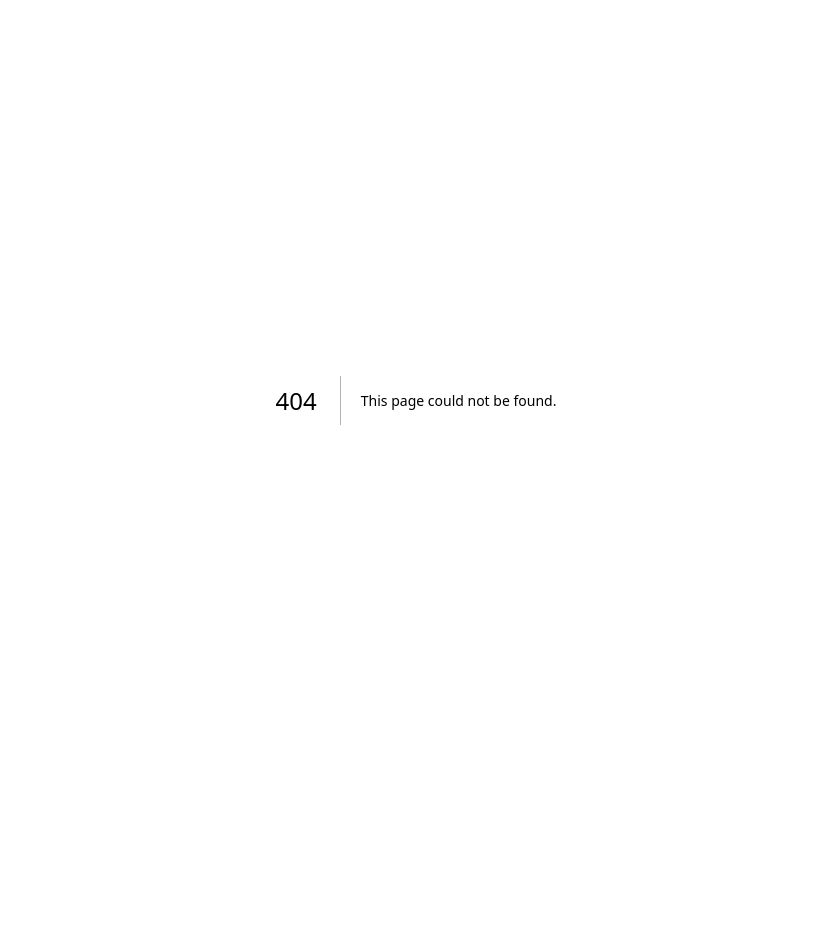
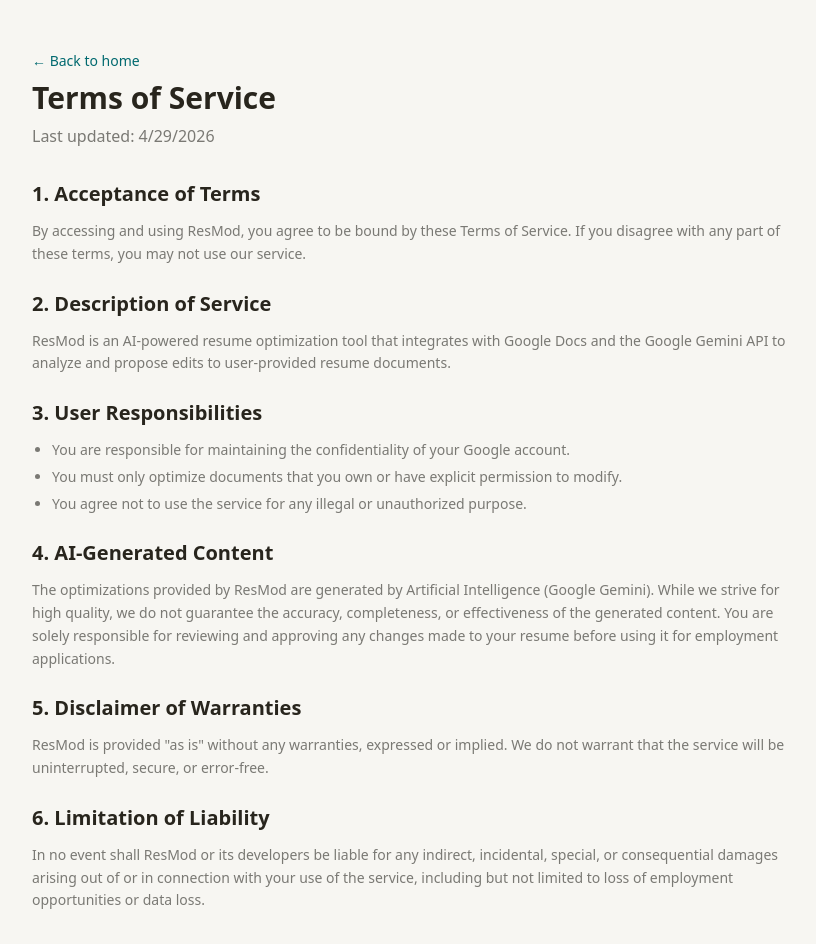
Before and after one commit to rider315/Res_Mod, a Next.js app: page /terms in a window 1280 px wide. Before the commit this address had no page. Shown: the top 944 px of the page, without its empty margins (224-1040 px from the left). Before the commit the page ends 800 px from the top, so only its background shows below. Built offline with nearby package versions, Linux system fonts and the light colour scheme.

Commit message:
feat: add privacy policy and terms of service pages for OAuth verification

```diff
--- /dev/null
+++ b/app/privacy/page.tsx
@@ -0,0 +1,56 @@
+import Link from 'next/link'
+
+export const metadata = {
+  title: 'Privacy Policy | ResMod',
+}
+
+export default function PrivacyPolicy() {
+  return (
+    <div className="min-h-screen bg-[var(--color-bg)] py-12 px-6">
+      <div className="max-w-3xl mx-auto space-y-8 text-[var(--color-text)]">
+        <div className="space-y-2">
+          <Link href="/" className="text-[var(--color-primary)] hover:underline text-sm font-medium">← Back to home</Link>
+          <h1 className="text-3xl font-bold">Privacy Policy</h1>
+          <p className="text-[var(--color-text-muted)]">Last updated: {new Date().toLocaleDateString()}</p>
+        </div>
+
+        <div className="space-y-6 text-sm leading-relaxed text-[var(--color-text-muted)]">
+          <section className="space-y-3">
+            <h2 className="text-xl font-semibold text-[var(--color-text)]">1. Information We Collect</h2>
+            <p>ResMod uses Google OAuth to authenticate users. When you sign in, we access:</p>
+            <ul className="list-disc pl-5 space-y-1">
+              <li>Your basic profile information (name and email address).</li>
+              <li>Your Google Drive and Google Docs files, specifically the resume documents you choose to optimize.</li>
+            </ul>
+          </section>
+
+          <section className="space-y-3">
+            <h2 className="text-xl font-semibold text-[var(--color-text)]">2. How We Use Your Data</h2>
+            <p>We use your data solely to provide the ResMod service:</p>
+            <ul className="list-disc pl-5 space-y-1">
+              <li>To create a copy of your selected Google Doc resume.</li>
+              <li>To read the contents of the copied resume for AI optimization via Google Gemini.</li>
+              <li>To write the proposed AI optimizations back to the copied document.</li>
+            </ul>
+            <p><strong>We do not modify your original documents.</strong> All modifications are made to a newly created copy.</p>
+          </section>
+
+          <section className="space-y-3">
+            <h2 className="text-xl font-semibold text-[var(--color-text)]">3. Data Storage and Retention</h2>
+            <p>ResMod operates entirely as a pass-through service. We do not store your resume data, job descriptions, or AI outputs on our servers. Your documents remain securely in your Google Drive account.</p>
+          </section>
+
+          <section className="space-y-3">
+            <h2 className="text-xl font-semibold text-[var(--color-text)]">4. Third-Party Sharing</h2>
+            <p>We share your resume content and job descriptions with Google Gemini API solely for the purpose of generating resume optimizations. We do not sell or share your data with any other third parties.</p>
+          </section>
+
+          <section className="space-y-3">
+            <h2 className="text-xl font-semibold text-[var(--color-text)]">5. Your Rights</h2>
+            <p>You can revoke ResMod&apos;s access to your Google account at any time by visiting your Google Account security settings.</p>
+          </section>
+        </div>
+      </div>
+    </div>
+  )
+}
--- /dev/null
+++ b/app/terms/page.tsx
@@ -0,0 +1,55 @@
+import Link from 'next/link'
+
+export const metadata = {
+  title: 'Terms of Service | ResMod',
+}
+
+export default function TermsOfService() {
+  return (
+    <div className="min-h-screen bg-[var(--color-bg)] py-12 px-6">
+      <div className="max-w-3xl mx-auto space-y-8 text-[var(--color-text)]">
+        <div className="space-y-2">
+          <Link href="/" className="text-[var(--color-primary)] hover:underline text-sm font-medium">← Back to home</Link>
+          <h1 className="text-3xl font-bold">Terms of Service</h1>
+          <p className="text-[var(--color-text-muted)]">Last updated: {new Date().toLocaleDateString()}</p>
+        </div>
+
+        <div className="space-y-6 text-sm leading-relaxed text-[var(--color-text-muted)]">
+          <section className="space-y-3">
+            <h2 className="text-xl font-semibold text-[var(--color-text)]">1. Acceptance of Terms</h2>
+            <p>By accessing and using ResMod, you agree to be bound by these Terms of Service. If you disagree with any part of these terms, you may not use our service.</p>
+          </section>
+
+          <section className="space-y-3">
+            <h2 className="text-xl font-semibold text-[var(--color-text)]">2. Description of Service</h2>
+            <p>ResMod is an AI-powered resume optimization tool that integrates with Google Docs and the Google Gemini API to analyze and propose edits to user-provided resume documents.</p>
+          </section>
+
+          <section className="space-y-3">
+            <h2 className="text-xl font-semibold text-[var(--color-text)]">3. User Responsibilities</h2>
+            <ul className="list-disc pl-5 space-y-1">
+              <li>You are responsible for maintaining the confidentiality of your Google account.</li>
+              <li>You must only optimize documents that you own or have explicit permission to modify.</li>
+              <li>You agree not to use the service for any illegal or unauthorized purpose.</li>
+            </ul>
+          </section>
+
+          <section className="space-y-3">
+            <h2 className="text-xl font-semibold text-[var(--color-text)]">4. AI-Generated Content</h2>
+            <p>The optimizations provided by ResMod are generated by Artificial Intelligence (Google Gemini). While we strive for high quality, we do not guarantee the accuracy, completeness, or effectiveness of the generated content. You are solely responsible for reviewing and approving any changes made to your resume before using it for employment applications.</p>
+          </section>
+
+          <section className="space-y-3">
+            <h2 className="text-xl font-semibold text-[var(--color-text)]">5. Disclaimer of Warranties</h2>
+            <p>ResMod is provided &quot;as is&quot; without any warranties, expressed or implied. We do not warrant that the service will be uninterrupted, secure, or error-free.</p>
+          </section>
+
+          <section className="space-y-3">
+            <h2 className="text-xl font-semibold text-[var(--color-text)]">6. Limitation of Liability</h2>
+            <p>In no event shall ResMod or its developers be liable for any indirect, incidental, special, or consequential damages arising out of or in connection with your use of the service, including but not limited to loss of employment opportunities or data loss.</p>
+          </section>
+        </div>
+      </div>
+    </div>
+  )
+}
```
